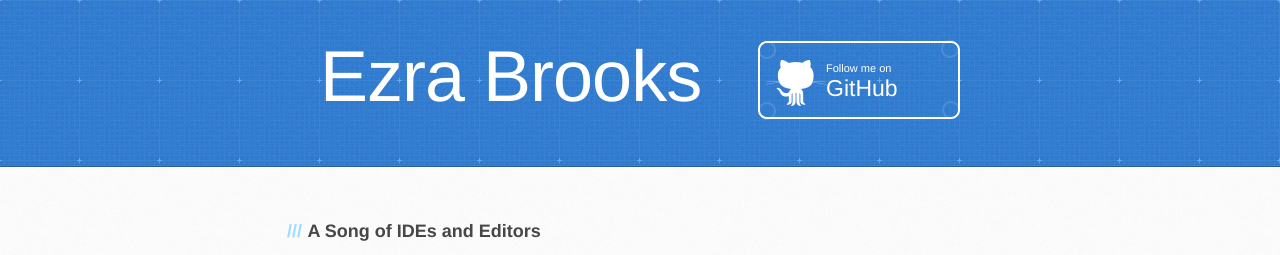
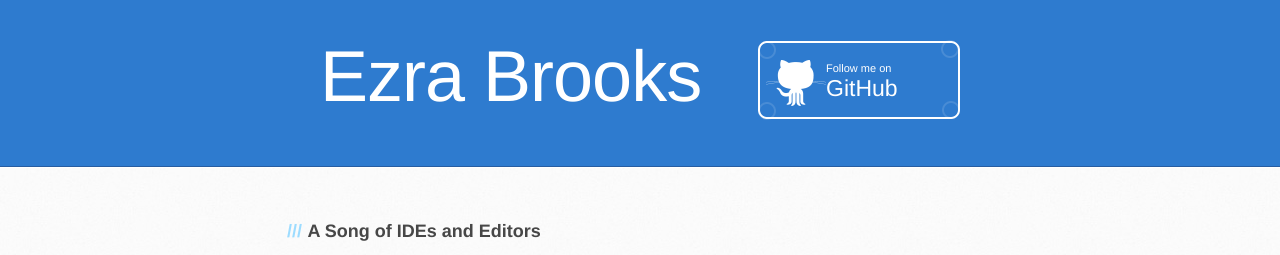
Before and after one commit to EzraBrooks/EzraBrooks.github.io, a Jekyll site: the page built from _posts/2015-01-31-OnIDEs.md, in a window 1280 px wide. Shown: the top 255 px of the page. Built offline with Jekyll 4.4.1, drawn with Linux system fonts in a browser that asks for light colours.

Commit message:
remove header background image

```diff
--- a/stylesheets/stylesheet.css
+++ b/stylesheets/stylesheet.css
@@ -450,7 +450,7 @@ header {
   padding-top: 40px;
   padding-bottom: 40px;
   font-family: 'Helvetica Neue', Helvetica, Arial, serif;
-  background: #2e7bcf url(../images/header-bg.jpg) 0 0 repeat-x;
+  background: #2e7bcf;
   border-bottom: solid 1px #275da1;
 }
 
```
